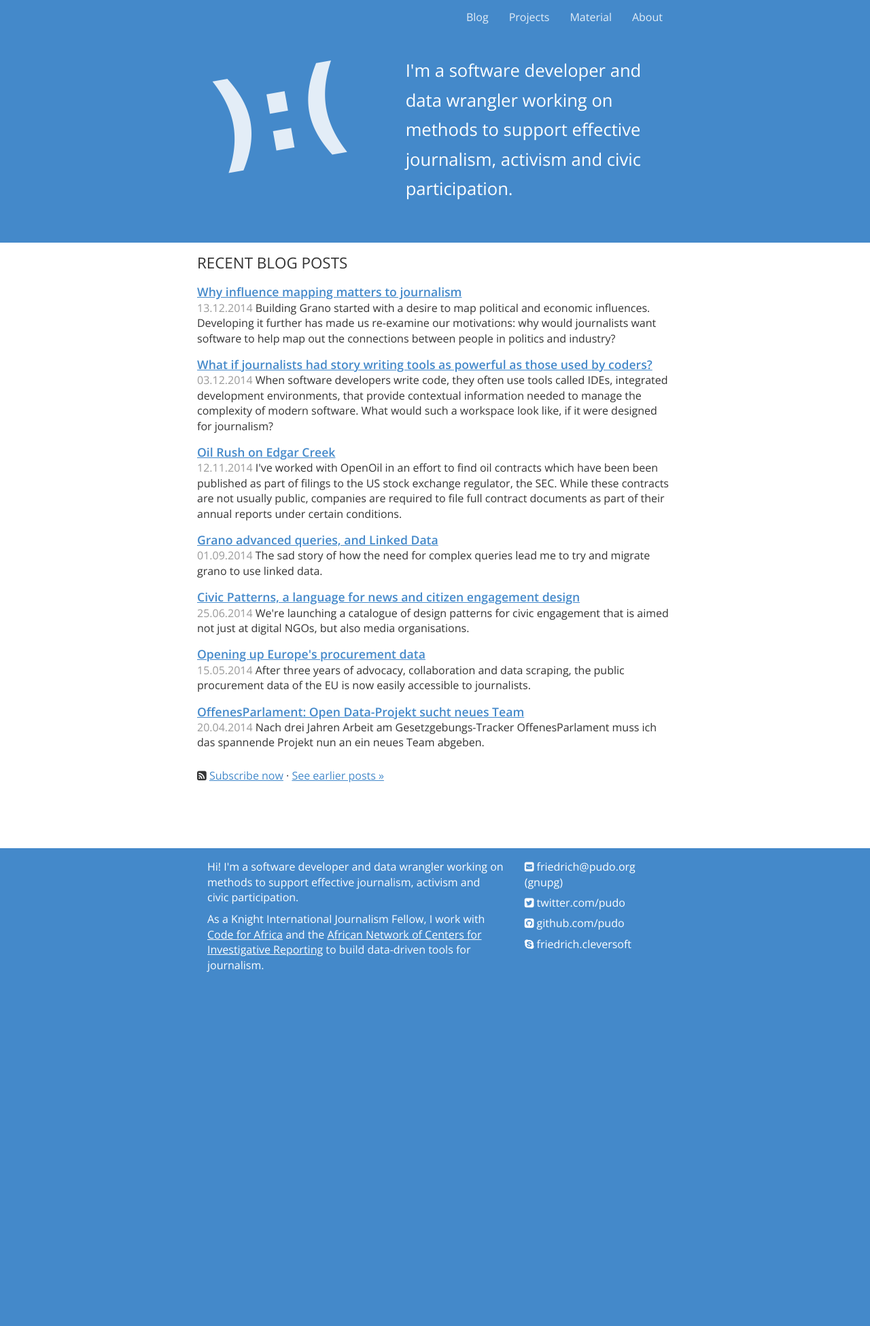
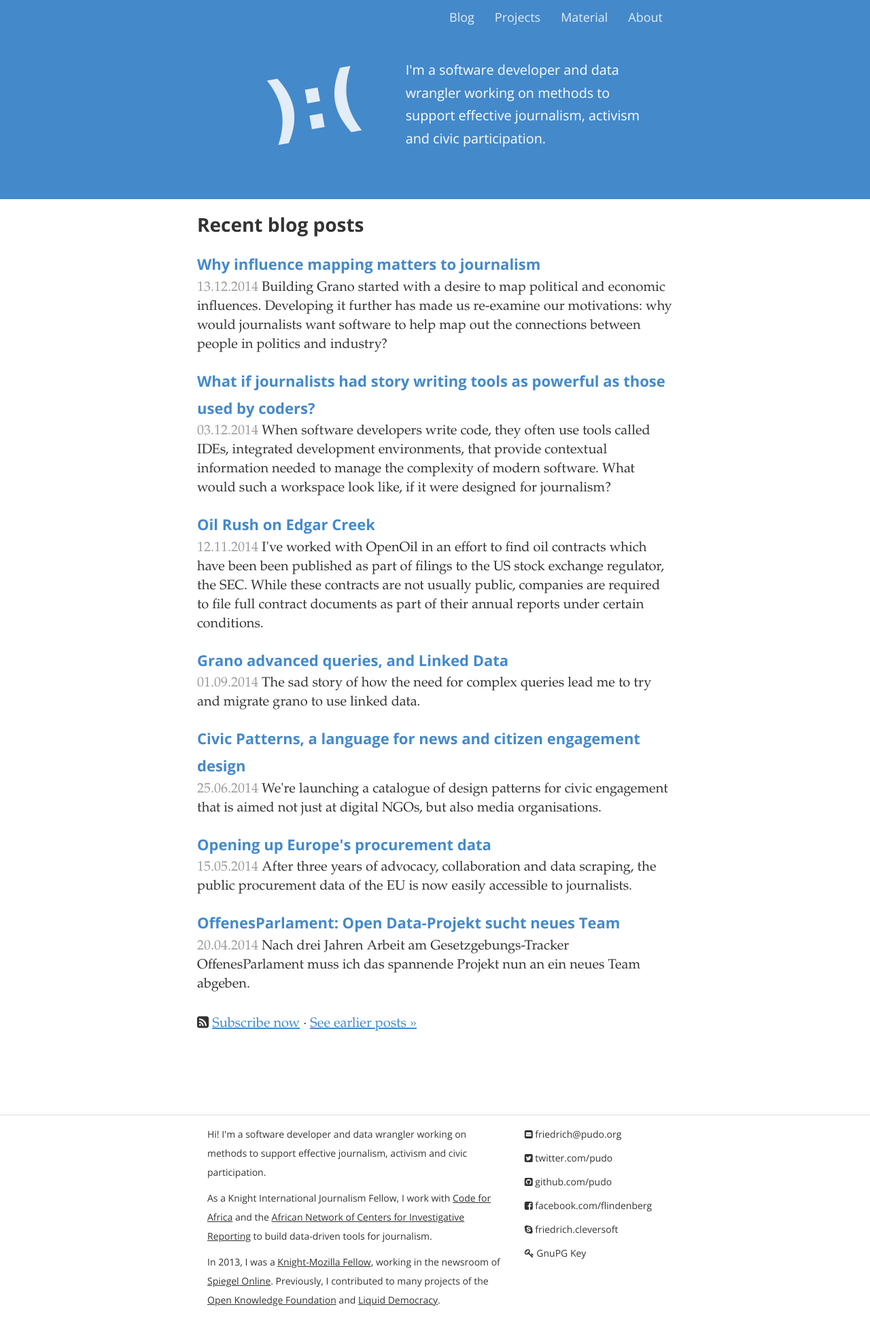
Before and after one commit to pudo/pudo.org, a Jekyll site: the page built from index.html, in a window 1280 px wide. Shown: the whole page at 68% size. Built offline with Jekyll 4.4.1, drawn with Linux system fonts in a browser that asks for light colours; nearby versions of some CDN libraries; Markdown is read by kramdown in place of the engine named in the settings; the list of posts is cut into pages by our own code; before the commit the page ends 1457 px from its top, so only the background shows below that.

Commit message:
Use serif fonts for the blog.

```diff
--- a/_layouts/default.html
+++ b/_layouts/default.html
@@ -39,20 +39,22 @@
                 <a href="http://investigativecenters.org">African Network of Centers for Investigative Reporting</a>
                 to build data-driven tools for journalism.
             </p>
-            <!--p>
+            <p>
                 In 2013, I was a <a href="http://mozillaopennews.org">Knight-Mozilla Fellow</a>,
                 working in the newsroom of <a href="http://spiegel.de">Spiegel Online</a>.
                 Previously, I contributed to many projects of the <a href="http://okfn.org">Open
                 Knowledge Foundation</a> and <a href="http://liqd.net">Liquid Democracy</a>.
-            </p-->
+            </p>
           </div>
           <div class="col-md-4">
             <ul>
-              <li><a href="mailto:friedrich@pudo.org"><i class="fa fa-envelope-square"></i> friedrich@pudo.org</a> (<a href="/about/key.html">gnupg</a>)</li>
+              <li><a href="mailto:friedrich@pudo.org"><i class="fa fa-envelope-square"></i> friedrich@pudo.org</a></li>
               <li><a href="https://twitter.com/pudo"><i class="fa fa-twitter-square"></i> twitter.com/pudo</a></li>
               <li><a href="https://github.com/pudo"><i class="fa fa-github-square"></i> github.com/pudo</a></li>
-              <!--li><a href="https://facebook.com/flindenberg"><i class="fa fa-facebook-square"></i> facebook.com/flindenberg</a></li-->
+              <li><a href="https://facebook.com/flindenberg"><i class="fa fa-facebook-square"></i> facebook.com/flindenberg</a></li>
               <li><a href="skype:friedrich.cleversoft"><i class="fa fa-skype"></i> friedrich.cleversoft</a></li>
+              <li><a href="/about/key.html"><i class="fa fa-key"></i> GnuPG Key</a></li>
+
             </ul>
           </div>
           <!--div class="col-md-6">
--- a/assets/style/style.scss
+++ b/assets/style/style.scss
@@ -6,11 +6,34 @@ $primary-color: #4489ca;
 $font-color: #333;
 $light-font-color: #999;
 
+@mixin textfont() {
+  font-family: 'Garamond', 'Georgia', serif;
+  line-height: 1.4em;
+  font-weight: 400;
+}
+
+@mixin plainfont() {
+  font-family: 'Open Sans', sans-serif;
+  font-weight: 300;
+  font-size: 0.9em;
+}
+
+@mixin headerfont() {
+  @include plainfont();
+  font-weight: 800;
+  line-height: 1.8em;
+  margin-bottom: 0.6em;
+
+  a {
+    text-decoration: none;
+  }
+}
+
 body {
   color: $font-color;
-  line-height: 1.4em;
-  font-size: 1.6em;
-  background-color: $primary-color;
+  @include textfont();
+  font-size: 20px;
+  //background-color: $primary-color;
 }
 
 .container-fluid {
@@ -22,9 +45,8 @@ body {
   width: 700px;
 }
 
-body, h1, h2, h3, h4, h5, h6 {
-  font-family: 'Open Sans', sans-serif;
-  font-weight: 400;
+h1, h2, h3, h4, h5, h6 {
+  @include headerfont();
 }
 
 a {
@@ -43,12 +65,6 @@ a:hover {
 code {
   background-color: lighten($primary-color, 45%);
   color: $primary-color;
-}
-
-h1, h2, h3, h4, h5, h6 {
-  font-weight: normal;
-  line-height: 1.8em;
-  margin-bottom: 0.6em;
 }
 
 // Logo
@@ -82,6 +98,8 @@ h1, h2, h3, h4, h5, h6 {
 /* Navbar area */
 
 .navbar.navbar-default {
+  @include plainfont();
+  font-size: 0.9em;
   background-color: $primary-color;
   border-bottom: 0px solid #ddd;
   color: white;
@@ -132,9 +150,10 @@ h1, h2, h3, h4, h5, h6 {
   color: white;
   padding-top: 2em;
   padding-bottom: 2em;
+  @include plainfont();
 
   .logo-section {
-    font-size: 8em;
+    font-size: 5em;
     text-align: right;
     padding-top: 0.7em;
     padding-right: 0.2em;
@@ -143,25 +162,30 @@ h1, h2, h3, h4, h5, h6 {
 
   .text-section {
     line-height: 1.7em;
-    font-size: 1.6em;
+    font-size: 1.1em;
+    font-weight: 400;
   }
 }
 
 /* Footer area */
 
 footer {
+  $col: #333;
+  margin: 2em 0 1m 0;
   padding: 1em 0 1em 0;
-  color: $light-font-color;
-  color: white;
+  color: $col;
+  @include plainfont();
+  border-top: 1px solid #ddd;
+  font-size: 0.7em;
 
   a {
     text-decoration: underline;
-    color: white;
+    color: $col;
   }
 
   a:hover {
     text-decoration: underline;
-    color: white;
+    color: $col;
   }
 
   ul {
@@ -191,13 +215,11 @@ footer {
 
   h2 {
     margin: 0 0 0.5em 0;
-    text-transform: uppercase;
     font-size: 1.4em;
   }
 
   h3 {
     margin: 0 0 0.5em 0;
-    text-transform: uppercase;
     font-size: 1.2em;
   }
 
@@ -229,7 +251,7 @@ footer {
     }
 
     .title {
-      font-weight: 600;
+      @include headerfont();
       font-size: 1.1em;
     }
 
```
